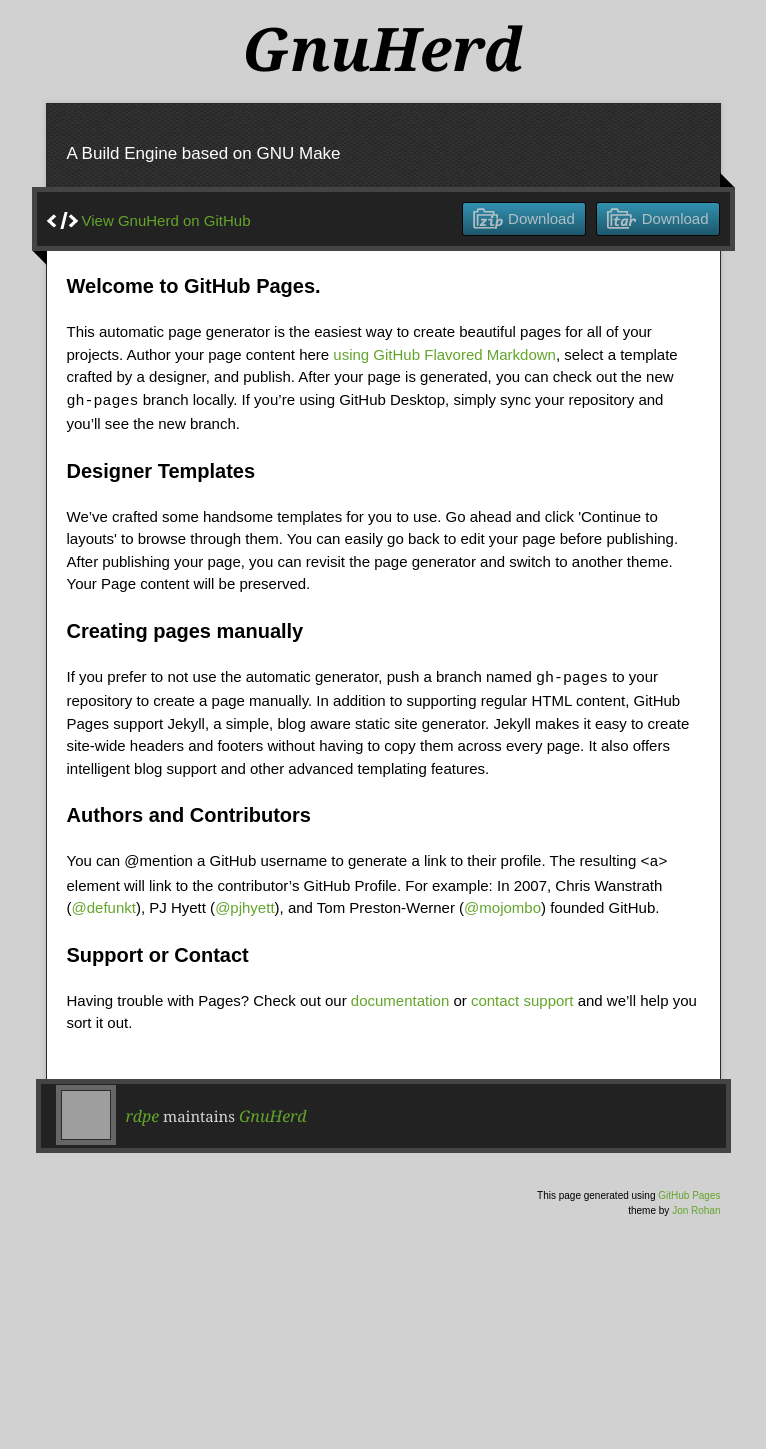
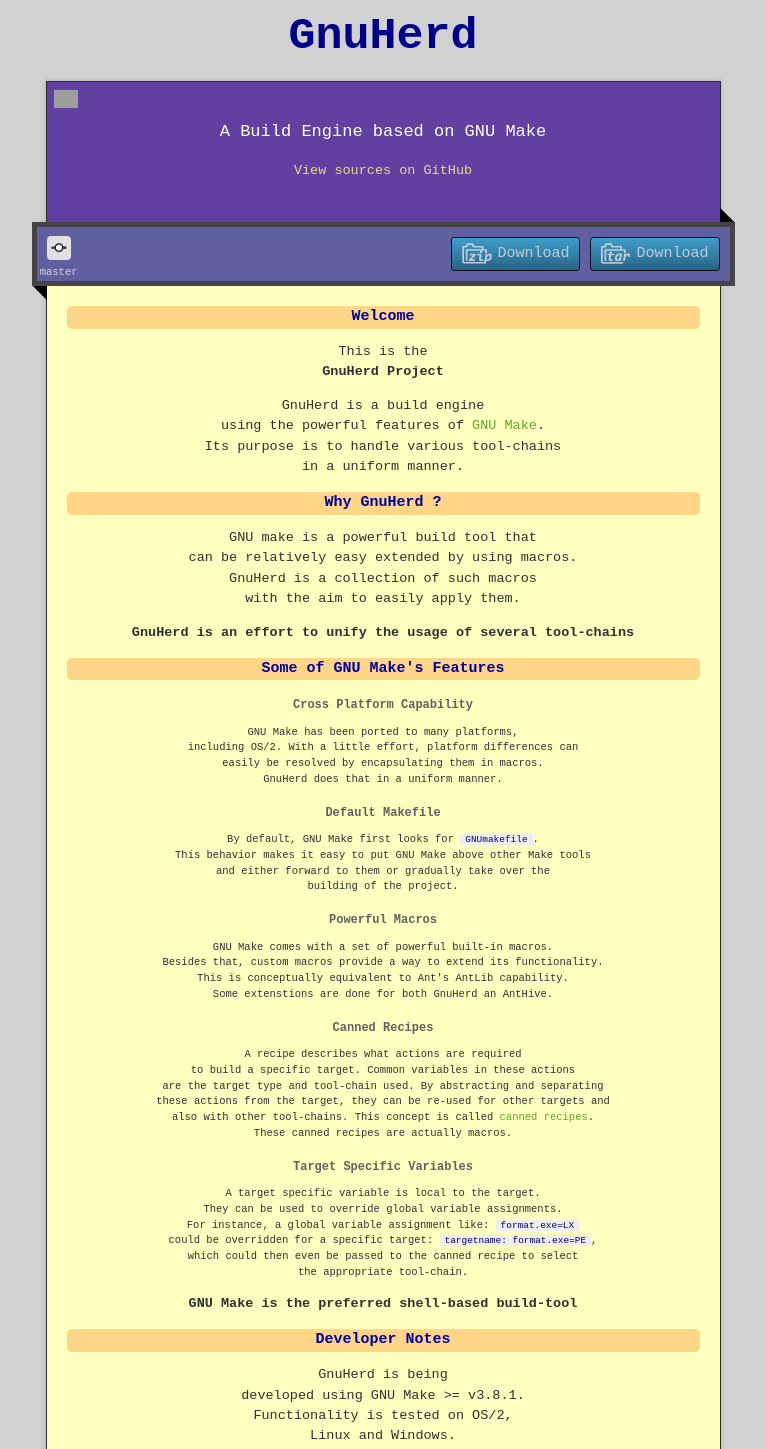
Before and after one commit to rdpe/gnuherd, a plain HTML site: page index.html in a window 1280 px wide. Shown: the part 27-1476 px from the top of the page, without its empty margins (257-1023 px from the left). Before the commit the page ends 1335 px from the top, so only its background shows below. Drawn offline with nearby package versions, Linux system fonts and the light colour scheme; grey boxes are pictures that could not be loaded.

Commit message:
Initial Project Portal

```diff
--- a/index.html
+++ b/index.html
@@ -8,6 +8,8 @@
 
 <link rel="stylesheet" href="stylesheets/stylesheet.css" media="screen">
 <link rel="stylesheet" href="stylesheets/github-dark.css">
+<!-- Custom Tweaks -->
+<link rel="stylesheet" href="stylesheets/rdpe.timemachine.css">
 <script type="text/javascript" src="https://ajax.googleapis.com/ajax/libs/jquery/1.7.1/jquery.min.js"></script>
 <script type="text/javascript" src="javascripts/script.js"></script>
 
@@ -26,46 +28,182 @@
 </header>
 <div id="container">
 <p class="tagline">A Build Engine based on GNU Make</p>
+<p>
+<a style="color:#e0e080;" href="https://github.com/rdpe/gnuherd" class="code.no">View sources on GitHub</a><br>
+<!--a style="color:#e0e080;" href="https://github.com/rdpe/gnuherd/issues" class="code.no">View issues on GitHub</a--><br>
+</p>
 <div id="main" role="main">
 <div class="download-bar">
 <div class="inner">
 <a href="https://github.com/rdpe/gnuherd/tarball/master" class="download-button tar"><span>Download</span></a>
 <a href="https://github.com/rdpe/gnuherd/zipball/master" class="download-button zip"><span>Download</span></a>
-          <a href="https://github.com/rdpe/gnuherd" class="code">View GnuHerd on GitHub</a>
 </div>
 <span class="blc"></span><span class="trc"></span>
 </div>
-        <article class="markdown-body">
-          <h3>
-<a id="welcome-to-github-pages" class="anchor" href="#welcome-to-github-pages" aria-hidden="true"><span aria-hidden="true" class="octicon octicon-link"></span></a>Welcome to GitHub Pages.</h3>
+<!--article class="markdown-body"-->
+<p style="position:absolute; margin-top:-16em; margin-left:-0.9em;">
+<a href="http://rdpe.github.io" class="avatar">
+<img src="https://avatars3.githubusercontent.com/u/17325488?v=3&amp;s=60" width="24">
+</a>
+</p>
 
-<p>This automatic page generator is the easiest way to create beautiful pages for all of your projects. Author your page content here <a href="https://guides.github.com/features/mastering-markdown/">using GitHub Flavored Markdown</a>, select a template crafted by a designer, and publish. After your page is generated, you can check out the new <code>gh-pages</code> branch locally. If you’re using GitHub Desktop, simply sync your repository and you’ll see the new branch.</p>
+<!-- Image based on http://mattshwery.com/img/commit.png -->
+<table class="commits">
+<tr>
+<td class="commits">
+<a href="https://github.com/rdpe/gnuherd/commits/master">
+<span class="commits">
+<img class="commits" src="images/commit-24.png"><br>
+master
+</span>
+</a>
+</td>
+<td class="commits-hidden">
+<a href="https://github.com/rdpe/gnuherd/commits/features">
+<span class="commits">
+<img class="commits" src="images/commit-24.png"><br>
+features
+</span>
+</a>
+</td>
+<td class="commits-hidden">
+<a href="https://github.com/rdpe/gnuherd/commits/fixes">
+<span class="commits">
+<img class="commits" src="images/commit-24.png"><br>
+fixes
+</span>
+</a>
+</td>
+<td class="commits-hidden">
+<a href="https://github.com/rdpe/gnuherd/commits/gh-pages">
+<span class="commits">
+<img class="commits" src="images/commit-24.png"><br>
+gh-pages
+</span>
+</a>
+</td>
+</tr>
+</table>
 
-<h3>
-<a id="designer-templates" class="anchor" href="#designer-templates" aria-hidden="true"><span aria-hidden="true" class="octicon octicon-link"></span></a>Designer Templates</h3>
+<h3>Welcome</h3>
+<p>
+This is the<br>
+<span style="font-weight:bold;">GnuHerd Project</</span><br>
+</p>
+<p></p>
+<p>
+GnuHerd is a build engine<br>
+using the powerful features of <a href="http://www.gnu.org/software/make">GNU Make</a>.<br>
+Its purpose is to handle various tool-chains<br>
+in a uniform manner.<br>
+</p>
 
-<p>We’ve crafted some handsome templates for you to use. Go ahead and click 'Continue to layouts' to browse through them. You can easily go back to edit your page before publishing. After publishing your page, you can revisit the page generator and switch to another theme. Your Page content will be preserved.</p>
+<h3>Why GnuHerd ?</h3>
+<p>
+GNU make is a powerful build tool that<br>
+can be relatively easy extended by using macros.<br>
+GnuHerd is a collection of such macros<br>
+with the aim to easily apply them.<br>
+</p>
+<p>
+<span style="font-weight:bold;">GnuHerd is an effort to unify the usage of several tool-chains</span><br>
+</p>
 
-<h3>
-<a id="creating-pages-manually" class="anchor" href="#creating-pages-manually" aria-hidden="true"><span aria-hidden="true" class="octicon octicon-link"></span></a>Creating pages manually</h3>
+<h3>Some of GNU Make's Features</h3>
+<h4>Cross Platform Capability</h4>
+<p class="widget-description">
+GNU Make has been ported to many platforms,<br>
+including OS/2. With a little effort, platform differences can<br>
+easily be resolved by encapsulating them in macros.<br>
+GnuHerd does that in a uniform manner.<br>
+</p>
+<h4>Default Makefile</h4>
+<p class="widget-description">
+By default, GNU Make first looks for <code>GNUmakefile</code>.<br>
+This behavior makes it easy to put GNU Make above other Make tools<br>
+and either forward to them or gradually take over the<br>
+building of the project.<br>
+</p>
+<h4>Powerful Macros</h4>
+<p class="widget-description">
+GNU Make comes with a set of powerful built-in macros.<br>
+Besides that, custom macros provide a way to extend its functionality.<br>
+This is conceptually equivalent to Ant's AntLib capability.<br>
+Some extenstions are done for both GnuHerd an AntHive.
+</p>
+<h4>Canned Recipes</h4>
+<p class="widget-description">
+A recipe describes what actions are required<br>
+to build a specific target. Common variables in these actions<br>
+are the target type and tool-chain used. By abstracting and separating<br>
+these actions from the target, they can be re-used for other targets and<br>
+also with other tool-chains. This concept is called <a href="http://www.gnu.org/software/make/manual/html_node/Canned-Recipes.html">canned recipes</a>.<br>
+These canned recipes are actually macros.<br>
+</p>
+<h4>Target Specific Variables</h4>
+<p class="widget-description">
+A target specific variable is local to the target.<br>
+They can be used to override global variable assignments.<br>
+For instance, a global variable assignment like: <code>format.exe=LX</code><br>
+could be overridden for a specific target: <code>targetname: format.exe=PE</code>,<br>
+which could then even be passed to the canned recipe to select<br>
+the appropriate tool-chain.<br>
+</p>
+<p>
+<span style="font-weight:bold;">GNU Make is the preferred shell-based build-tool</span><br>
+</p>
 
-<p>If you prefer to not use the automatic generator, push a branch named <code>gh-pages</code> to your repository to create a page manually. In addition to supporting regular HTML content, GitHub Pages support Jekyll, a simple, blog aware static site generator. Jekyll makes it easy to create site-wide headers and footers without having to copy them across every page. It also offers intelligent blog support and other advanced templating features.</p>
+<h3>Developer Notes</h3>
+<p>
+GnuHerd is being<br>
+developed using GNU Make &gt;= v3.8.1.<br>
+Functionality is tested on OS/2,<br>
+Linux and Windows.<br>
+</p>
 
-<h3>
-<a id="authors-and-contributors" class="anchor" href="#authors-and-contributors" aria-hidden="true"><span aria-hidden="true" class="octicon octicon-link"></span></a>Authors and Contributors</h3>
+<h3>Interested ?</h3>
+<p>
+Then stay tuned...
+</p>
+<p></p>
+<p>
+Developer Information, GnuHerd itself, Examples, Downloads, etc.,<br>
+are all going to surface at this site, which has the main purpose of<br>
+</p>
+<p></p>
+<p>
+<span style="font-weight:bold;">Porting the Eclipse IDE to OS/2</span><br>
+</p>
 
-<p>You can @mention a GitHub username to generate a link to their profile. The resulting <code>&lt;a&gt;</code> element will link to the contributor’s GitHub Profile. For example: In 2007, Chris Wanstrath (<a href="https://github.com/defunkt" class="user-mention">@defunkt</a>), PJ Hyett (<a href="https://github.com/pjhyett" class="user-mention">@pjhyett</a>), and Tom Preston-Werner (<a href="https://github.com/mojombo" class="user-mention">@mojombo</a>) founded GitHub.</p>
+<!--
+<h3>Reporting Problems</h3>
+<p>
+The preferred way is through Netlabs Track,<br>
+and you can create a new ticket using the following link:<br>
+<a href="http://trac.netlabs.org/odin32/newticket" class="code.no">Report a problem on Netlabs Trac</a><br>
+(note: you need to be logged-in to netlabs to create a ticket)<br>
+</p>
+<p></p>
+<p>
+But, before you report a new problem,<br>
+please check if the problem you are about to report<br>
+was not already reported by somebody else:<br>
+<a href="http://trac.netlabs.org/odin32/report" class="code.no">View existing problem reports on Netlabs Trac</a><br>
+</p>
+-->
 
-<h3>
-<a id="support-or-contact" class="anchor" href="#support-or-contact" aria-hidden="true"><span aria-hidden="true" class="octicon octicon-link"></span></a>Support or Contact</h3>
+<h3>What, you didn't know OS/2 is still g(r)o(w)ing strong ?</h3>
+<p>
+<br>
+<a href="https://www.arcanoae.com"><span style="font-weight:bold;font-size:1.2em;font-style:italic;"><img src="images/ArcaNoaeLGO.png" width="200"><br>OS/2 Generation Next</span></a><br>
+</p>
 
-<p>Having trouble with Pages? Check out our <a href="https://help.github.com/pages">documentation</a> or <a href="https://github.com/contact">contact support</a> and we’ll help you sort it out.</p>
-        </article>
+<!--/article-->
 </div>
 </div>
 <footer>
 <div class="owner">
-      <p><a href="https://github.com/rdpe" class="avatar"><img src="https://avatars3.githubusercontent.com/u/17325488?v=3&amp;s=60" width="48" height="48"></a> <a href="https://github.com/rdpe">rdpe</a> maintains <a href="https://github.com/rdpe/gnuherd">GnuHerd</a></p>
+<p><a href="https://github.com/rdpe" class="avatar"><img src="https://avatars3.githubusercontent.com/u/17325488?v=3&amp;s=60" width="48" height="48"></a> <a style="color:#e0e080;" href="http://rdpe.github.io">rdpe</a><span style="color:white; font-family:inherit; font-size:1.2em; font-style:italic;"> maintains </span><a style="color:#e0e080;" href="https://github.com/rdpe/gnuherd">gnuherd</a></p>
 
 
 </div>
--- /dev/null
+++ b/stylesheets/rdpe.timemachine.css
@@ -0,0 +1,186 @@
+/*****************************************************************************\
+* rdpe.timemachine.css :: stylesheet overrides                                *
+* --------------------------------------------------------------------------- *
+* These tweaks are for the GitHub TimeMachine theme.                          *
+* The TimeMachine theme is currently used for this Project Portal.            *
+\*****************************************************************************/
+
+body {
+  font-family: Monospace;
+}
+
+div.shell {
+  width: 800px;
+}
+
+span.banner-fix {
+  width: 800px;
+}
+
+table {
+  border-bottom: 0px solid #bdb6ad;
+}
+
+th {
+  text-align: left;
+}
+
+th {
+  display: table-cell;
+  padding: 2px 10px;
+  border: solid #ece4d8;
+  border-width: 0 2px 2px 0;
+  color: #cd596b;
+  font-family: inherit;
+  font-weight: bold;
+  font-size: inherit;
+  font-style: italic;
+}
+
+td {
+  font-style: italic;
+}
+
+footer {
+  background: none;
+}
+
+section#downloads,
+div#no-downloads {
+  background: none;
+}
+
+footer span.ribbon-inner a {
+  bottom: 0px;
+  font-family: Georgia;
+  text-transform: none;
+  font-style: inherit;
+  font-weight: inherit;
+  font-size: inherit;
+}
+
+footer span.ribbon-inner p {
+  padding-top: 4px;
+  font: bold italic 14px/1 Georgia, Times, “Times New Roman”, serif;
+}
+
+h1,h2,h3,h4,h5,h6 {
+  font-family: Monospace, Georgia, Times, “Times New Roman”, serif;
+  text-align: center;
+}
+
+h1.title {
+  color: darkblue;
+  font-family: Monospace;
+  font-style: normal;
+  font-size: 3em;
+  text-transform: none;
+}
+
+h2 {
+  background-color: #7c334f;
+  font: bold italic 1em/1.5 Georgia, Times, “Times New Roman”, serif;
+  color: #e69b95;
+  padding-bottom: 14px;
+  margin-top: 0px;
+}
+
+h3 {
+    font-size: 1em;
+    color: #0000a0;
+    margin-bottom: 0px;
+    padding-bottom: 0px;
+    background-color: #ffd588;
+    border-radius: 5px;
+}
+
+h4 {
+    font-size: 0.8em;
+    color: #606060;
+    margin-bottom: 0px;
+    padding-bottom: 0px;
+}
+
+p {
+  text-align: center;
+  color: #303030;
+  font-style: normal;
+  font-size: 0.9em;
+}
+
+p.widget-description {
+  font-size: 0.7em;
+}
+
+code {
+    font-size: 0.9em;
+    color: #000080;
+    background-color: #eeeeee;
+    padding-left: 5px;
+    padding-right: 5px;
+}
+
+#main {
+  margin-top: 20px;
+  padding: 0 20px 90px;
+  background-color: #ffffc0;
+}
+
+table.commits {
+    position: absolute;
+    color: white;
+    margin-left: -3.5em;
+    margin-top: -6.7em;
+    font-size: 0.7em;
+    text-align: center;
+}
+
+td.commits {
+    padding-left: 0.5em;
+    padding-right: 0.5em;
+    width: 4.5em;
+}
+
+td.commits-hidden {
+    display: none;
+}
+
+span.commits {
+    display: block;
+    color: #d0d0d0;
+    font-weight: normal;
+    font-style: normal;
+}
+
+img.commits {
+    border-style: solid;
+    border-width: 0px;
+    border-color: white;
+    border-radius: 4px;
+    box-shadow: 0px 0px 0px;
+    margin: 0px;
+    padding: 0px;
+}
+
+#container {
+  border: 1px solid #2a2a2a;
+/*  background: #ddd url(../images/pattern.png);*/
+  background: #6040a0;
+  box-shadow: 0 0 5px #b1b1b1;
+}
+
+.download-bar {
+  background: #6060a0;
+  border: 5px solid #444;
+  padding: 10px;
+  margin: 0 -35px 20px;
+  position: relative;
+}
+
+footer .owner {
+  background: #6040a0;
+  border: 5px solid #444;
+  padding: 5px 15px;
+  margin: -67px -10px 35px;
+  color: #d6d6d6;
+}
```
Also changed, not shown: images/ArcaNoaeLGO.png (added), images/commit-24.png (added), images/commit.png (added), 3 other files. Lines whose indentation alone changed are shown as unchanged.
